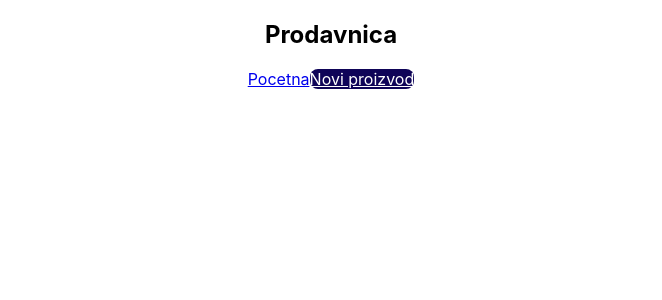
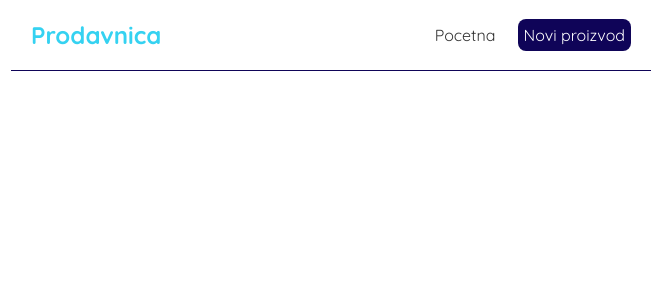
Before and after one commit to Ninaa25/proizvodiReact, a React (Create React App) app: page / in a window 1280 px wide. Shown: the top 300 px of the page, without its empty margins (309-971 px from the left). Built offline with nearby package versions, Linux system fonts and the light colour scheme.

Commit message:
Dodat CSS za NavBar komponentu, napravljena ProductsList komponenta kojoj se prosleđuju products preko props-a

```diff
--- a/src/index.css
+++ b/src/index.css
@@ -1,13 +1,29 @@
-body {
+@import url('https://fonts.googleapis.com/css2?family=Quicksand:wght@300;400;500;600;700&display=swap');
+
+* {
   margin: 0;
-  font-family: -apple-system, BlinkMacSystemFont, 'Segoe UI', 'Roboto', 'Oxygen',
-    'Ubuntu', 'Cantarell', 'Fira Sans', 'Droid Sans', 'Helvetica Neue',
-    sans-serif;
-  -webkit-font-smoothing: antialiased;
-  -moz-osx-font-smoothing: grayscale;
+  font-family: "Quicksand";
+  color: #333;
 }
-
-code {
-  font-family: source-code-pro, Menlo, Monaco, Consolas, 'Courier New',
-    monospace;
+.navbar {
+  padding: 20px;
+  display: flex;
+  align-items: center;
+  max-width: 600px;
+  margin: 0 auto;
+  border-bottom: 1px solid #0f0458;
 }
+.navbar h1 {
+  color: #35d2f1;
+}
+.navbar .links {
+  margin-left: auto;
+}
+.navbar a {
+  margin-left: 16px;
+  text-decoration: none;
+  padding: 6px;
+}
+.navbar a:hover {
+  color: #35d2f1;
+}
--- /dev/null
+++ b/src/komponente/ProductsList.js
@@ -0,0 +1,12 @@
+
+const ProductsList = (props) => {
+
+    const products = props.products;
+
+    return (
+        <div className="products-list">
+
+        </div>
+    );
+}
+export default ProductsList;
--- a/src/strane/Pocetna.js
+++ b/src/strane/Pocetna.js
@@ -1,10 +1,21 @@
 import NavBar from '../komponente/NavBar';
+import ProductsList from '../komponente/ProductsList';
+import { useState } from 'react';
 
 const Pocetna = () => {
+
+    const [products, setProducts] = useState([
+        { title: 'Nakit', body: 'Narukvice, lancic...', id: 1 },
+        { title: 'Torbe', body: 'Male, velike...', id: 2 },
+        { title: 'Naocare', body: 'Za sunce, za vid...', id: 3 }
+    ]);
+
     return (
         <div className='pocetna'>
 
             <NavBar />
+
+            <ProductsList products={products} />
 
         </div>
     );
```
